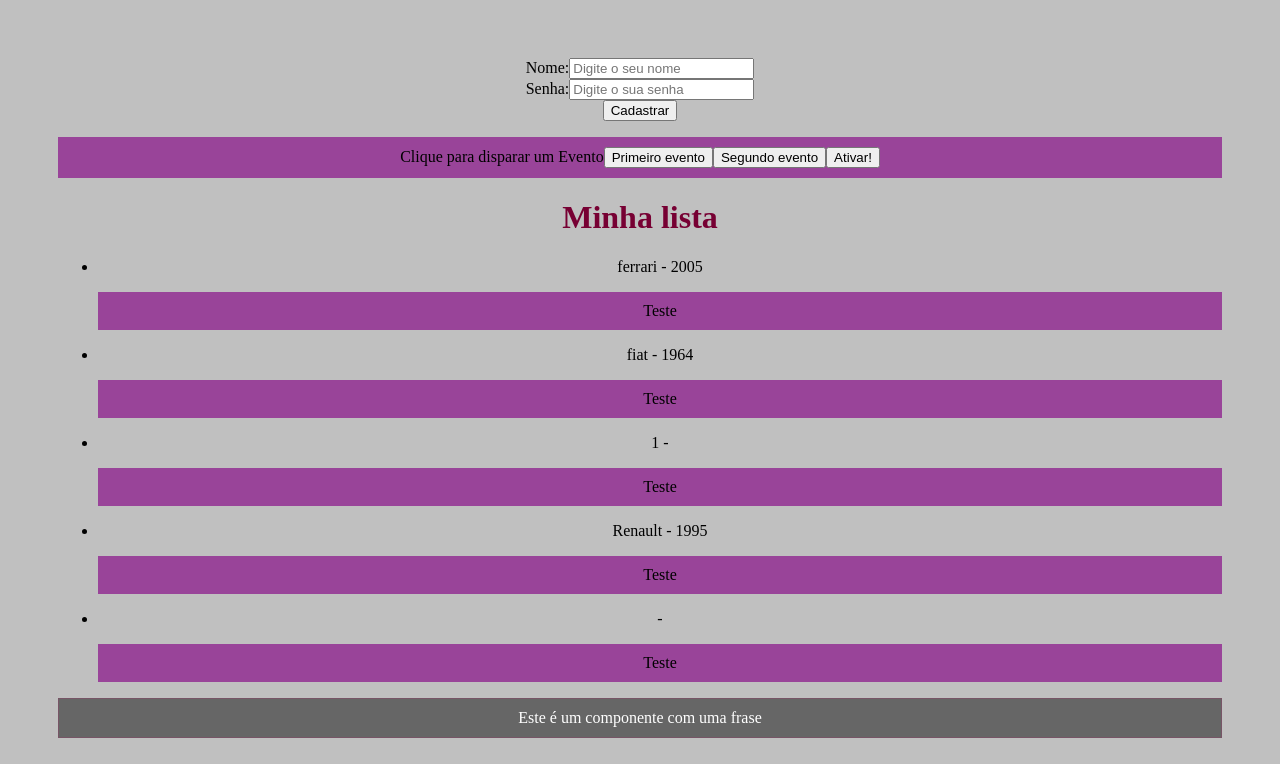
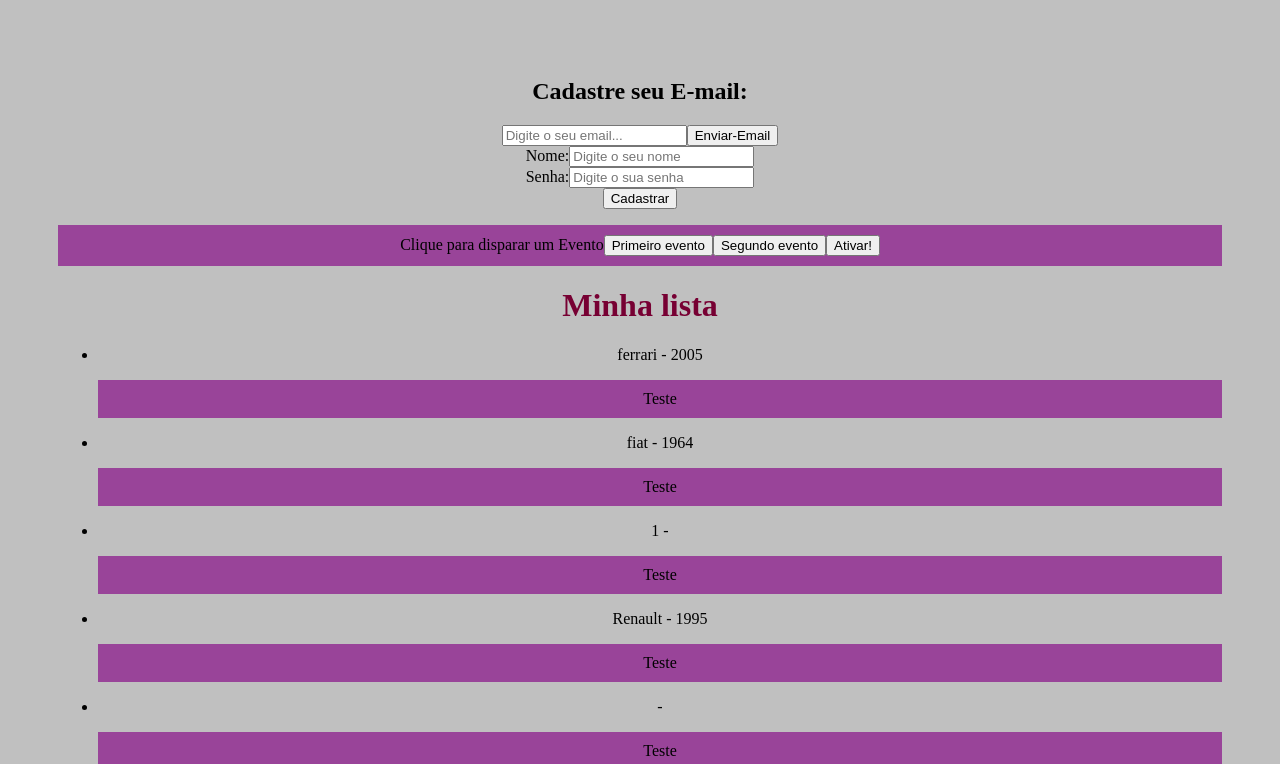
Before and after one commit to Gian-Roso/Estudo-React, a React (Create React App) app: page / in a window 1280 px wide. Shown: the top 764 px of the page. Built offline with nearby package versions, Linux system fonts and the light colour scheme.

Commit message:
Feat: trabalho com condicional

```diff
--- a/src/App.js
+++ b/src/App.js
@@ -6,6 +6,7 @@
 import List from './components/List';
 import Evento from './components/Evento';
 import Form from './components/Form';
+import Condicional from './components/Condicional';
 
 function App() {
 
@@ -14,6 +15,7 @@
   return (
 
     <div className="App">
+      <Condicional/>
 
       <Form/>
 
--- /dev/null
+++ b/src/components/Condicional.js
@@ -0,0 +1,34 @@
+import { useState } from "react"
+
+function Condicional() {
+
+    const [email, setEmail] = useState()
+    const [userEmail, setUserEmail] = useState()
+
+    function limparEmail() {
+        setUserEmail("")
+    }
+
+    function EnviarEmail(e) {
+        e.preventDefault()
+        setUserEmail(email)
+        console.log(userEmail)
+    }
+    return (
+        <div>
+            <h2>Cadastre seu E-mail:</h2>
+            <form action="">
+                <input type="email" placeholder="Digite o seu email..." onChange={(e) => setEmail(e.target.value)}/>
+                <button type="submit" onClick={EnviarEmail}>Enviar-Email</button>
+                {userEmail && (
+                    <div>
+                        <p>O e-mail do usuario é: {userEmail}</p>
+                        <button onClick={limparEmail}>Limpar email</button>
+                    </div>
+                )}
+            </form>
+        </div>
+    )
+}
+
+export default Condicional
```
Also changed, not shown: anotações.txt.
